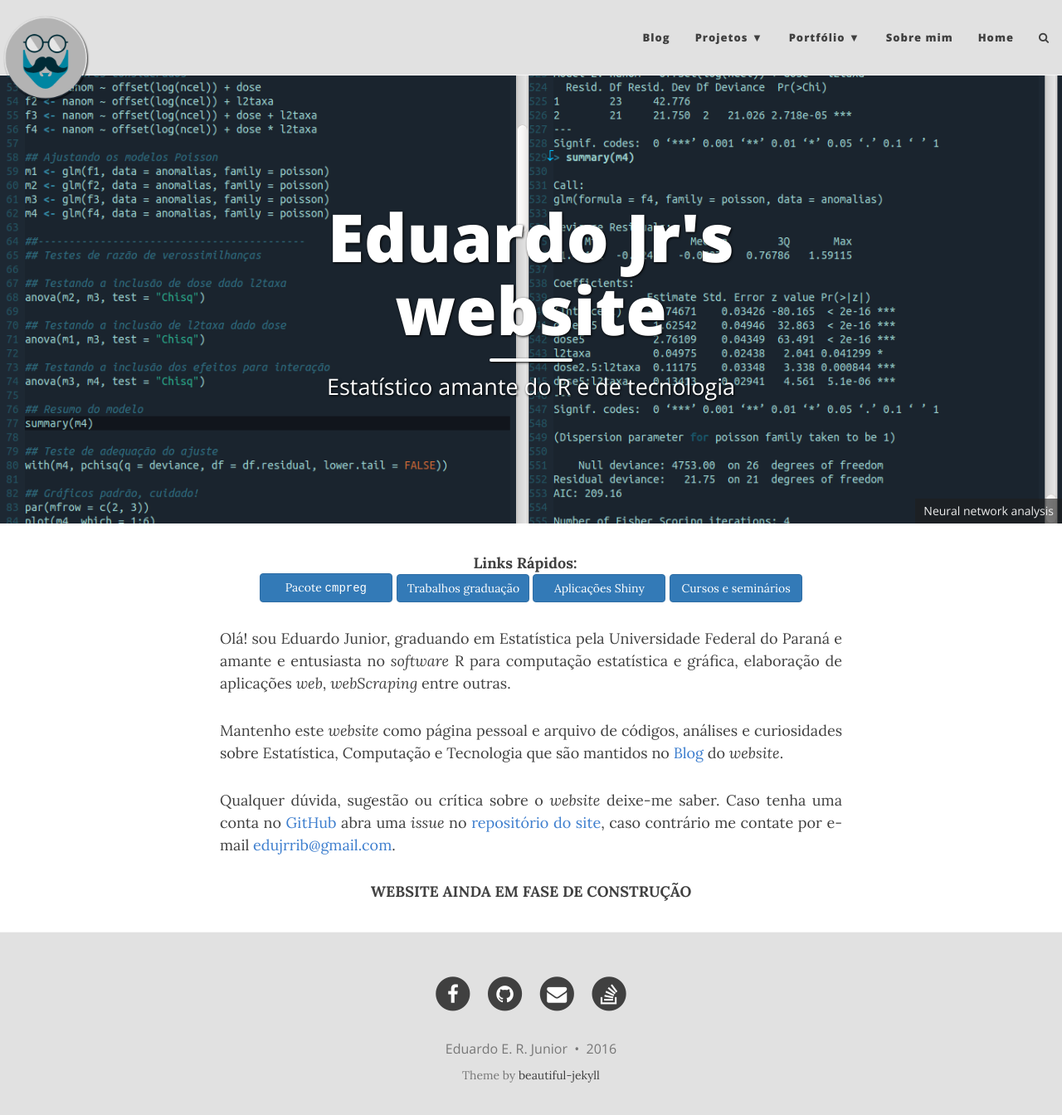
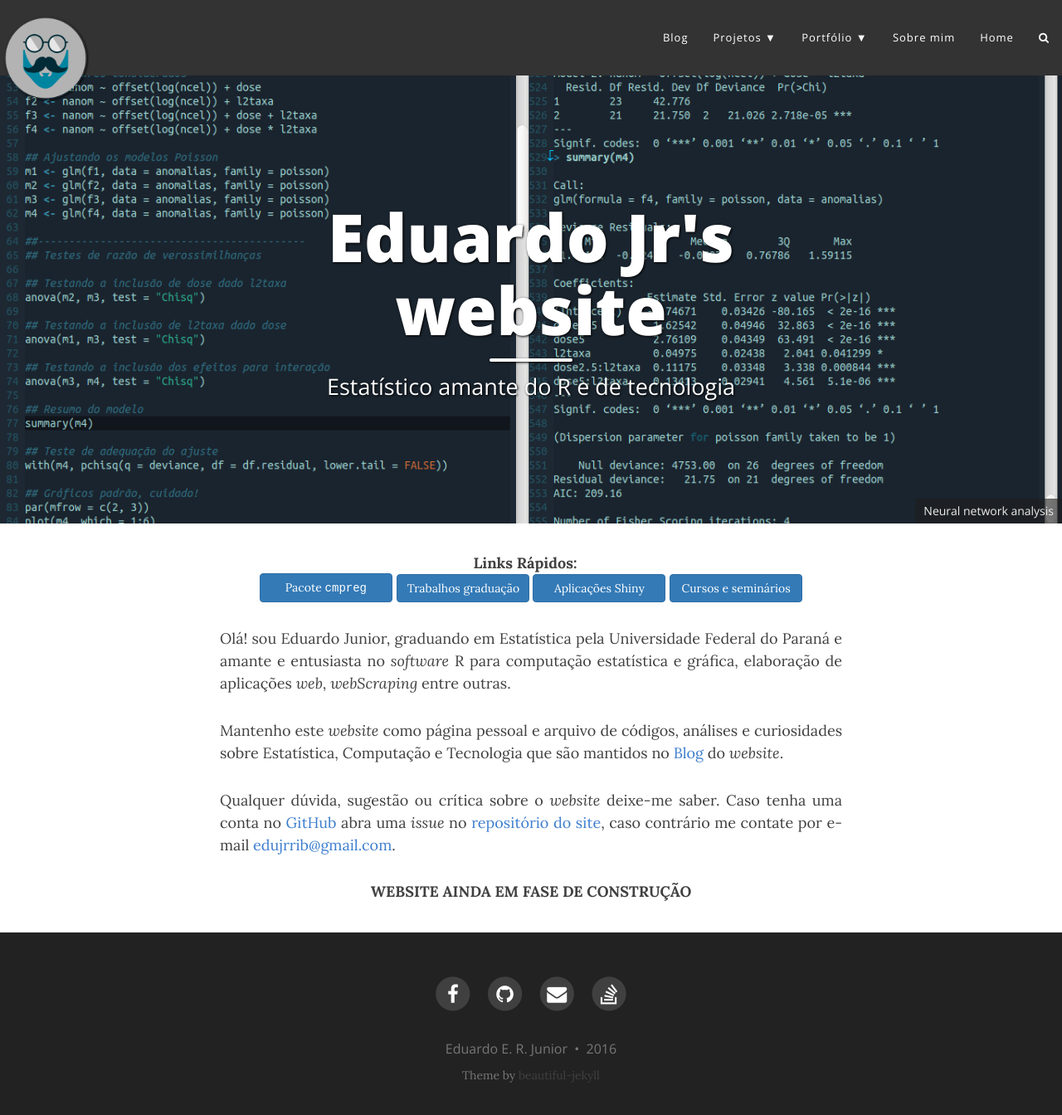
Before and after one commit to JrEduardo/JrEduardo.github.io, a Jekyll site: the page built from index.md, in a window 1280 px wide and 1357 px high. Shown: the top 1344 px of the window at 83% size. Built offline with Jekyll 4.4.1, drawn with Linux system fonts in a browser that asks for light colours; nearby versions of some CDN libraries.

Commit message:
Modificar esquema de cores navbar e footer para dark-theme

```diff
--- a/css/main.css
+++ b/css/main.css
@@ -102,8 +102,8 @@ img {
 /* --- Navbar --- */
 
 .navbar-custom {
-  background: #E1E1E1;
-  border-bottom: 1px solid #F5F5F5;
+  background: #333333;
+  border-bottom: 1px solid #333333;
   font-family: 'Open Sans', 'Helvetica Neue', Helvetica, Arial, sans-serif;
 }
 
@@ -114,16 +114,17 @@ img {
 
 .navbar-custom .navbar-brand,
 .navbar-custom .nav li a {
-  font-weight: 800;
-  color: #404040;
+  font-weight: 300;
+  color: #fff;
 }
 
 .navbar-custom .navbar-brand:hover,
 .navbar-custom .navbar-brand:focus ,
 .navbar-custom .nav li a:hover,
 .navbar-custom .nav li a:focus {
-  color: #0085a1;
-  background: #eee;
+  color: #fff;
+  background: #222222;
+  font-weight: bold;
 }
 
 @media only screen and (min-width: 768px) {
@@ -222,14 +223,14 @@ img {
   display: block;
   padding: 10px;
   padding-left: 30px;
-  background: #E1E1E1;
+  background: #222222;
   text-decoration: none !important;
   border-width: 0 1px 1px 1px;
-  font-weight: normal;
+  /*! font-weight: normal; */
 }
 @media only screen and (max-width: 767px) {
   .navbar-custom .nav .navlinks-container.show-children {
-    background: #eee;
+    background: #222222;
   }
   .navbar-custom .nav .navlinks-container.show-children .navlinks-children {
     display: block;
@@ -240,7 +241,7 @@ img {
     text-align: center;
   }
   .navbar-custom .nav .navlinks-container:hover {
-    background: #eee;
+    background: #222222;
   }
   .navbar-custom .nav .navlinks-container:hover .navlinks-children {
     display: block;
@@ -250,7 +251,7 @@ img {
   }
   .navbar-custom .nav .navlinks-container .navlinks-children a {
     padding-left: 10px;
-    border: 1px solid #F5F5F5;
+    border: 1px solid #222222;
     border-width: 0 1px 1px;
   }
 }
@@ -259,7 +260,7 @@ img {
 
 footer {
   padding: 30px 0;
-  background: #E1E1E1;
+  background: #222222;
   border-top: 1px #F5F5F5 solid;
   margin-top: 35px;
   font-size: 14px;
```
